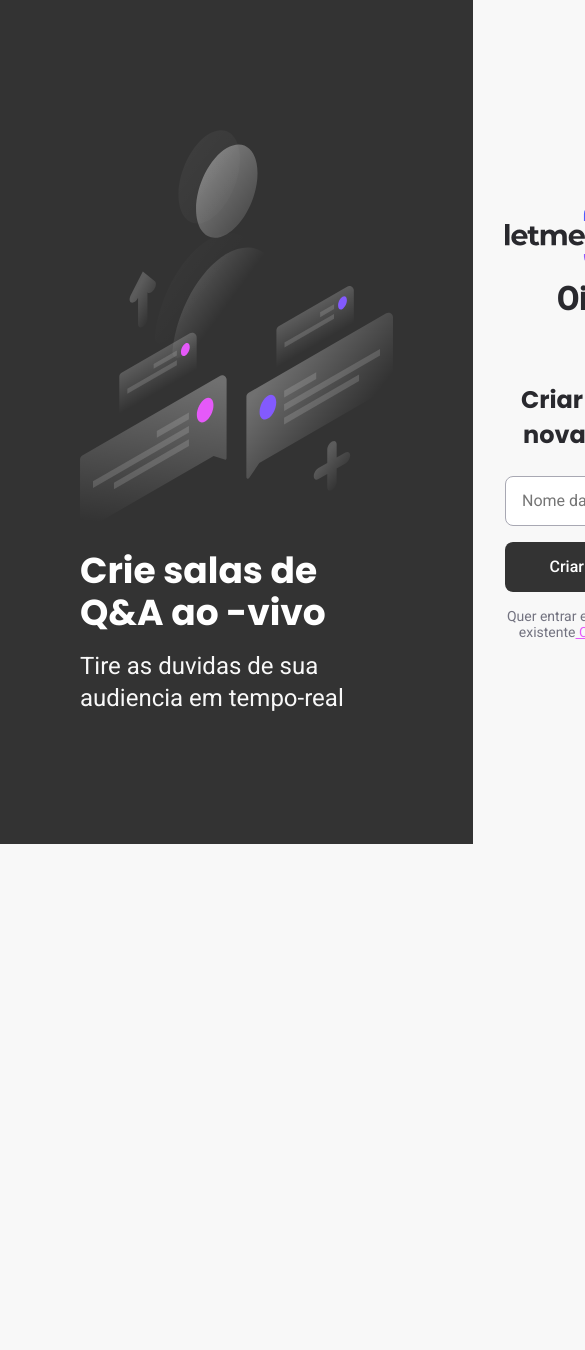
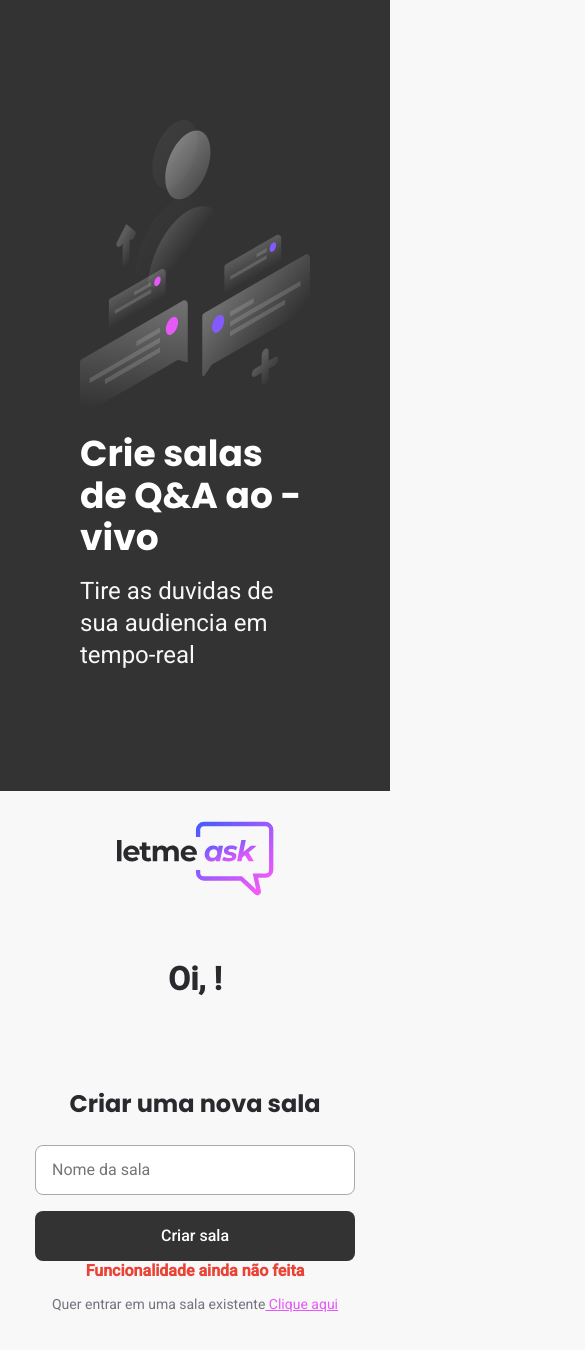
Before and after one commit to juan-20/letmeask, a React (Create React App) app: page /rooms/new in a window 390 px wide. Shown: the top 1350 px of the page, 585 px wide, since content can reach past the window. Before the commit the page ends 844 px from the top, so only its background shows below. Built offline with nearby package versions, Linux system fonts and the light colour scheme; no server answers.

Commit message:
responsive :iphone:

```diff
--- a/src/pages/NewRoom.tsx
+++ b/src/pages/NewRoom.tsx
@@ -11,8 +11,9 @@ const NewRoom: React.FC = () => {
     const history = useHistory();
     const { user } = useContext(AuthContext);
 
-    function navigateToNewRoom() {
-
+    function submit() {
+        let span = document.getElementById("span")?.style.display
+        span = 'inline';
     }
 
     return (
@@ -34,7 +35,8 @@ const NewRoom: React.FC = () => {
                             placeholder="Nome da sala"
                         />
 
-                        <Button type="submit">Criar sala</Button>
+                        <Button onClick={submit}>Criar sala</Button>
+                        <span id="span">Funcionalidade ainda não feita</span>
                     </form>
 
                     <p>Quer entrar em uma sala existente
--- a/src/styles/auth.scss
+++ b/src/styles/auth.scss
@@ -55,6 +55,10 @@
             align-self: center;
         }
 
+        > h1 {
+            margin: 64px 0 24px;
+        }
+
         h2 {
             font-size: 24px;
             margin: 64px 0 24px;
@@ -77,6 +81,13 @@
             button,
             input {
                 width: 100%;
+            }
+
+            > span {
+                color: #ea4335;
+                font-size: 16px;
+                font-weight: 700;
+                // display: none;
             }
         }
 
@@ -143,4 +154,13 @@
             margin-left: 16px;
         }
     }
+
+    @media only screen and (max-width: 600px) {
+        display: flex;
+        flex-direction: column;
+        .main-content {
+            margin-top: 30px;
+            margin-bottom: 60px;
+        }
+    }
 }
```
